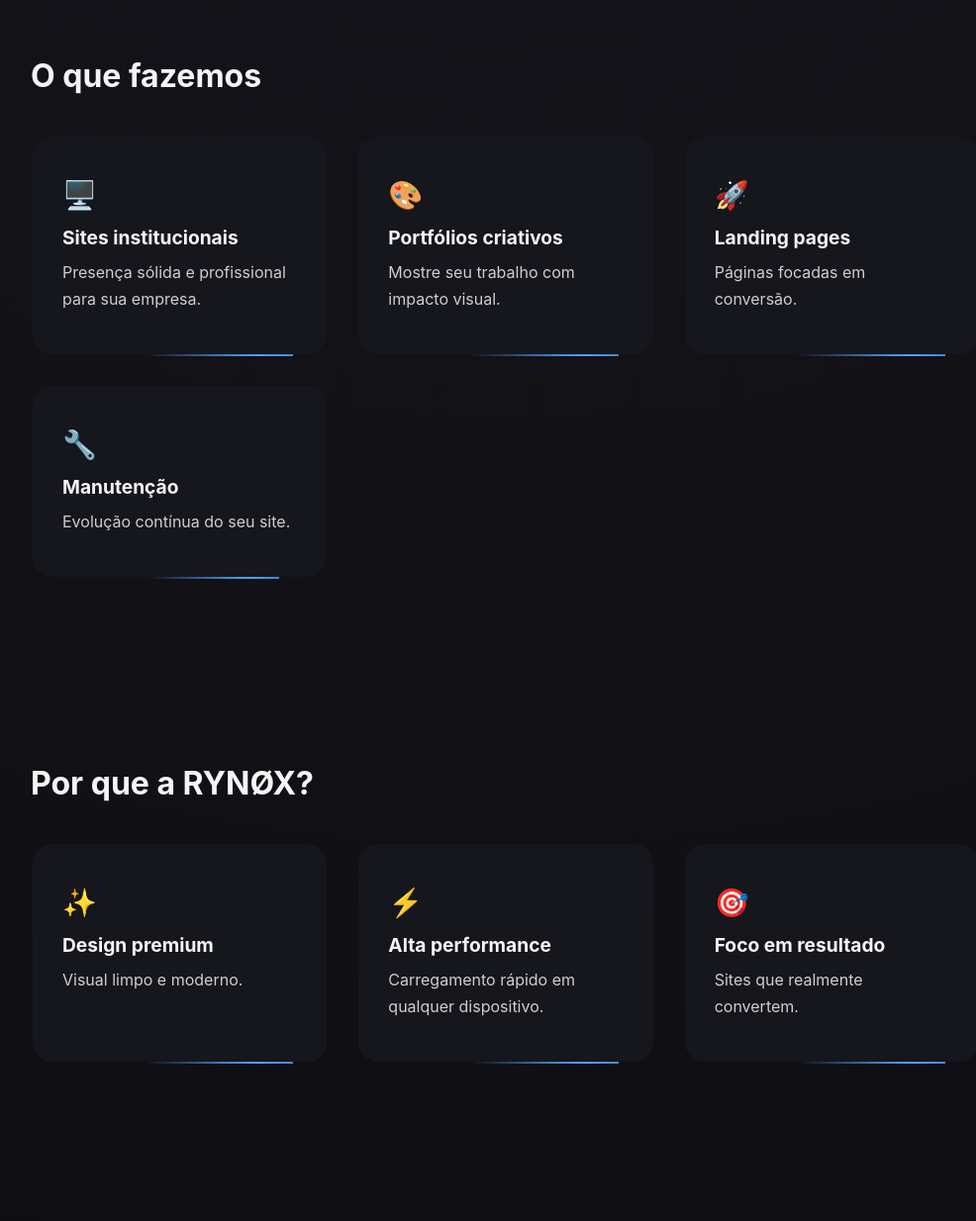
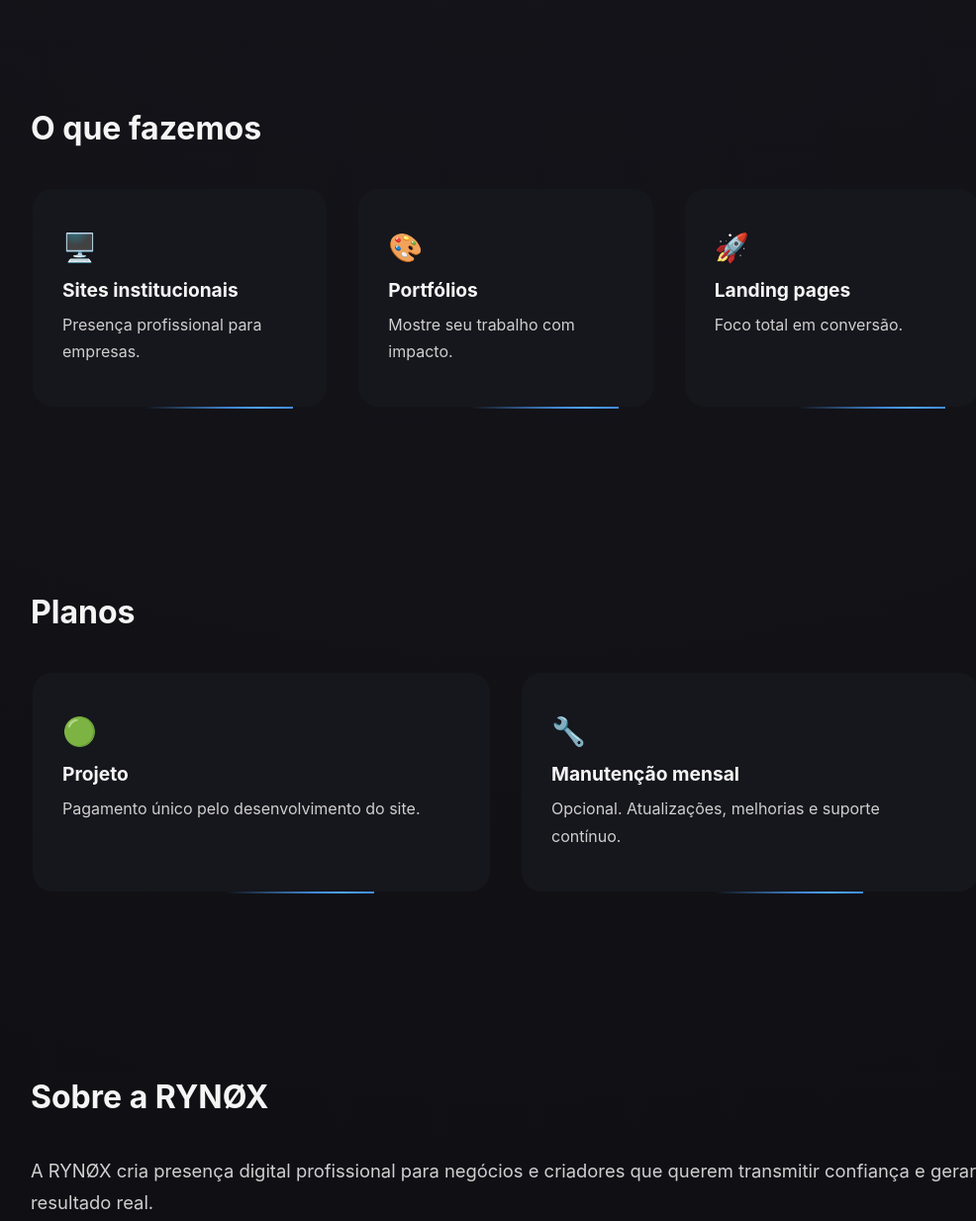
Before and after one commit to rynoxdev/rynox, a plain HTML site: page index.html in a window 1280 px wide. Shown: the part 712-1946 px from the top of the page at 99% size, without its empty margins (129-1115 px from the left). Drawn offline with Linux system fonts and the light colour scheme.

Commit message:
Melhorias e adição de pages

```diff
--- a/index.html
+++ b/index.html
@@ -7,248 +7,225 @@
 
 <style>
 :root {
-  --bg: #0e0e11;
-  --card: #16161d;
-  --text: #f5f5f5;
-  --muted: #cfcfcf;
-  --blue: #4da3ff;
+  --bg:#0e0e11;
+  --card:#16161d;
+  --text:#f5f5f5;
+  --muted:#cfcfcf;
+  --blue:#4da3ff;
 }
 
-* {
-  box-sizing: border-box;
+*{box-sizing:border-box}
+
+html {
+  scroll-behavior: smooth;
 }
 
-body {
-  margin: 0;
-  font-family: Inter, Arial, sans-serif;
-  background: radial-gradient(circle at top, #15151c, #0e0e11);
-  color: var(--text);
-  overflow-x: hidden;
+body{
+  margin:0;
+  font-family:Inter,Arial,sans-serif;
+  background:radial-gradient(circle at top,#15151c,#0e0e11);
+  color:var(--text);
+  overflow-x:hidden;
 }
 
-header, section {
-  max-width: 1000px;
-  margin: auto;
-  padding: 80px 20px;
-  opacity: 0;
-  transform: translateY(30px);
-  transition: .8s ease;
+/* MENU */
+nav{
+  position:sticky;
+  top:0;
+  z-index:999;
+  background:rgba(14,14,17,.85);
+  backdrop-filter:blur(10px);
+  border-bottom:1px solid #1f1f28;
 }
 
-header.show,
-section.show {
-  opacity: 1;
-  transform: translateY(0);
+nav ul{
+  max-width:1000px;
+  margin:auto;
+  padding:16px 20px;
+  list-style:none;
+  display:flex;
+  gap:28px;
 }
 
-header {
-  text-align: center;
+nav a{
+  color:var(--muted);
+  text-decoration:none;
+  font-size:.95rem;
 }
 
-header img {
-  width: 140px;
-  margin-bottom: 30px;
+nav a:hover{
+  color:#fff;
 }
 
-h1 {
-  font-size: 3rem;
-  font-weight: 800;
+header,section{
+  max-width:1000px;
+  margin:auto;
+  padding:80px 20px;
+  opacity:0;
+  transform:translateY(30px);
+  transition:.8s ease;
 }
 
-h2 {
-  font-size: 2rem;
-  margin-bottom: 40px;
+header.show,section.show{
+  opacity:1;
+  transform:none;
 }
 
-p {
-  font-size: 1.15rem;
-  color: var(--muted);
-  line-height: 1.7;
+header{text-align:center}
+
+header img{
+  width:140px;
+  margin-bottom:30px;
 }
 
-/* BOTÃO PULSANTE */
-.btn {
-  display: inline-block;
-  margin-top: 40px;
-  padding: 18px 42px;
-  background: linear-gradient(135deg, #fff, #dcdcdc);
-  color: #000;
-  font-weight: 700;
-  border-radius: 14px;
-  text-decoration: none;
-  animation: pulse 2.2s infinite;
+h1{font-size:3rem;font-weight:800}
+h2{font-size:2rem;margin-bottom:40px}
+
+p{
+  font-size:1.15rem;
+  color:var(--muted);
+  line-height:1.7;
 }
 
-@keyframes pulse {
-  0% { box-shadow: 0 0 0 0 rgba(255,255,255,.35); }
-  70% { box-shadow: 0 0 0 18px rgba(255,255,255,0); }
-  100% { box-shadow: 0 0 0 0 rgba(255,255,255,0); }
+.btn{
+  display:inline-block;
+  margin-top:40px;
+  padding:18px 42px;
+  background:linear-gradient(135deg,#fff,#dcdcdc);
+  color:#000;
+  font-weight:700;
+  border-radius:14px;
+  text-decoration:none;
+  animation:pulse 2.2s infinite;
 }
 
-.grid {
-  display: grid;
-  grid-template-columns: repeat(auto-fit, minmax(240px, 1fr));
-  gap: 28px;
+@keyframes pulse{
+  0%{box-shadow:0 0 0 0 rgba(255,255,255,.35)}
+  70%{box-shadow:0 0 0 18px rgba(255,255,255,0)}
+  100%{box-shadow:0 0 0 0 rgba(255,255,255,0)}
 }
 
-/* CARD COM LUZ CONTORNANDO */
-.card {
-  position: relative;
-  padding: 2px;
-  border-radius: 22px;
-  overflow: hidden;
+.grid{
+  display:grid;
+  grid-template-columns:repeat(auto-fit,minmax(240px,1fr));
+  gap:28px;
 }
 
-.card::before {
-  content: "";
-  position: absolute;
-  inset: -2px;
-  background: conic-gradient(
-    from 0deg,
-    transparent,
-    var(--blue),
-    transparent 30%
-  );
-  animation: border-spin 4s linear infinite;
+.card{
+  position:relative;
+  padding:2px;
+  border-radius:22px;
+  overflow:hidden;
 }
 
-.card::after {
-  content: "";
-  position: absolute;
-  inset: 2px;
-  background: var(--card);
-  border-radius: 20px;
-  z-index: 1;
+.card::before{
+  content:"";
+  position:absolute;
+  inset:-2px;
+  background:conic-gradient(from 0deg,transparent,var(--blue),transparent 30%);
+  animation:border-spin 4s linear infinite;
 }
 
-.card-inner {
-  position: relative;
-  z-index: 2;
-  padding: 42px 30px;
-  text-align: left;
+.card::after{
+  content:"";
+  position:absolute;
+  inset:2px;
+  background:var(--card);
+  border-radius:20px;
+  z-index:1;
 }
 
-.card-inner span {
-  font-size: 28px;
-  display: block;
-  margin-bottom: 14px;
+.card-inner{
+  position:relative;
+  z-index:2;
+  padding:42px 30px;
 }
 
-.card-inner h3 {
-  margin: 0 0 10px;
-  font-size: 1.2rem;
+.card-inner span{
+  font-size:28px;
+  display:block;
+  margin-bottom:14px;
 }
 
-.card-inner p {
-  font-size: 1rem;
-  margin: 0;
+.card-inner h3{
+  margin:0 0 10px;
+  font-size:1.2rem;
 }
 
-@keyframes border-spin {
-  from { transform: rotate(0deg); }
-  to { transform: rotate(360deg); }
+.card-inner p{
+  margin:0;
+  font-size:1rem;
 }
 
-footer {
-  text-align: center;
-  padding: 50px 20px;
-  font-size: .9rem;
-  color: #777;
-  border-top: 1px solid #1f1f28;
+@keyframes border-spin{
+  from{transform:rotate(0)}
+  to{transform:rotate(360deg)}
 }
 
-@media (max-width:600px){
-  h1 { font-size: 2.3rem; }
+footer{
+  text-align:center;
+  padding:50px 20px;
+  font-size:.9rem;
+  color:#777;
+  border-top:1px solid #1f1f28;
+}
+
+@media(max-width:600px){
+  h1{font-size:2.3rem}
 }
 </style>
 </head>
 
 <body>
 
+<nav>
+<ul>
+  <li><a href="#servicos">Serviços</a></li>
+  <li><a href="#planos">Planos</a></li>
+  <li><a href="#sobre">Sobre</a></li>
+  <li><a href="#contato">Contato</a></li>
+</ul>
+</nav>
+
 <header>
   <img src="assets/logo.svg" alt="RYNØX">
   <h1>Sites modernos.<br>Presença profissional.</h1>
   <p>Criamos sites rápidos, elegantes e focados em resultado.</p>
-  <a class="btn" href="https://wa.me/5562999483199" target="_blank">
+  <a class="btn" href="https://wa.me/5562999483199" target="_self">
     SOLICITAR ORÇAMENTO
   </a>
 </header>
 
-<section>
+<section id="servicos">
 <h2>O que fazemos</h2>
 <div class="grid">
-
-<div class="card">
-  <div class="card-inner">
-    <span>🖥️</span>
-    <h3>Sites institucionais</h3>
-    <p>Presença sólida e profissional para sua empresa.</p>
-  </div>
-</div>
-
-<div class="card">
-  <div class="card-inner">
-    <span>🎨</span>
-    <h3>Portfólios criativos</h3>
-    <p>Mostre seu trabalho com impacto visual.</p>
-  </div>
-</div>
-
-<div class="card">
-  <div class="card-inner">
-    <span>🚀</span>
-    <h3>Landing pages</h3>
-    <p>Páginas focadas em conversão.</p>
-  </div>
-</div>
-
-<div class="card">
-  <div class="card-inner">
-    <span>🔧</span>
-    <h3>Manutenção</h3>
-    <p>Evolução contínua do seu site.</p>
-  </div>
-</div>
-
+  <div class="card"><div class="card-inner"><span>🖥️</span><h3>Sites institucionais</h3><p>Presença profissional para empresas.</p></div></div>
+  <div class="card"><div class="card-inner"><span>🎨</span><h3>Portfólios</h3><p>Mostre seu trabalho com impacto.</p></div></div>
+  <div class="card"><div class="card-inner"><span>🚀</span><h3>Landing pages</h3><p>Foco total em conversão.</p></div></div>
 </div>
 </section>
 
-<section>
-<h2>Por que a RYNØX?</h2>
+<section id="planos">
+<h2>Planos</h2>
 <div class="grid">
-
-<div class="card">
-  <div class="card-inner">
-    <span>✨</span>
-    <h3>Design premium</h3>
-    <p>Visual limpo e moderno.</p>
-  </div>
-</div>
-
-<div class="card">
-  <div class="card-inner">
-    <span>⚡</span>
-    <h3>Alta performance</h3>
-    <p>Carregamento rápido em qualquer dispositivo.</p>
-  </div>
-</div>
-
-<div class="card">
-  <div class="card-inner">
-    <span>🎯</span>
-    <h3>Foco em resultado</h3>
-    <p>Sites que realmente convertem.</p>
-  </div>
-</div>
-
+  <div class="card"><div class="card-inner"><span>🟢</span><h3>Projeto</h3><p>Pagamento único pelo desenvolvimento do site.</p></div></div>
+  <div class="card"><div class="card-inner"><span>🔧</span><h3>Manutenção mensal</h3><p>Opcional. Atualizações, melhorias e suporte contínuo.</p></div></div>
 </div>
 </section>
 
-<section>
+<section id="sobre">
+<h2>Sobre a RYNØX</h2>
+<p>
+A RYNØX cria presença digital profissional para negócios e criadores
+que querem transmitir confiança e gerar resultado real.
+</p>
+</section>
+
+<section id="contato">
 <h2>Pronto pra ter um site profissional?</h2>
-<p>Seu site é o primeiro contato com o cliente.</p>
-<a class="btn" href="https://wa.me/5562999483199" target="_blank">
-  FALAR COM A RYNØX
+<p>Seu site fala por você antes de qualquer conversa.</p>
+<a class="btn" href="https://wa.me/5562999483199" target="_self">
+FALAR COM A RYNØX
 </a>
 </section>
 
@@ -257,13 +234,11 @@
 </footer>
 
 <script>
-const items = document.querySelectorAll('header, section');
-const observer = new IntersectionObserver(entries=>{
-  entries.forEach(e=>{
-    if(e.isIntersecting) e.target.classList.add('show');
-  });
+const items=document.querySelectorAll('header,section');
+const obs=new IntersectionObserver(e=>{
+  e.forEach(i=>i.isIntersecting&&i.target.classList.add('show'))
 },{threshold:.2});
-items.forEach(i=>observer.observe(i));
+items.forEach(i=>obs.observe(i));
 </script>
 
 </body>
```
